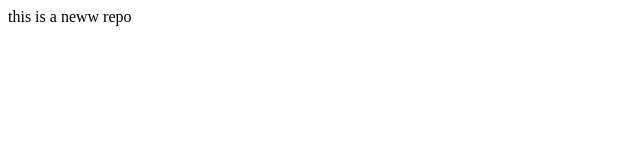
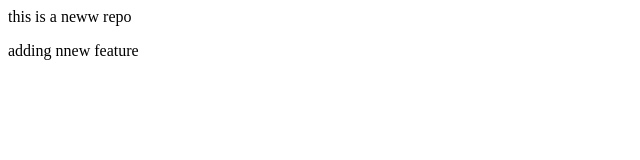
Before and after one commit to ShreyashSiddharth07/localRepo, a plain HTML site: page index.html in a window 1280 px wide. Shown: the whole page, without its empty margins (0-640 px from the left). Drawn offline with Linux system fonts and the light colour scheme.

Commit message:
add new feature

```diff
--- a/index.html
+++ b/index.html
@@ -1 +1,2 @@
 <p>this is a neww repo</p>
+<p>adding nnew feature</p>
```
